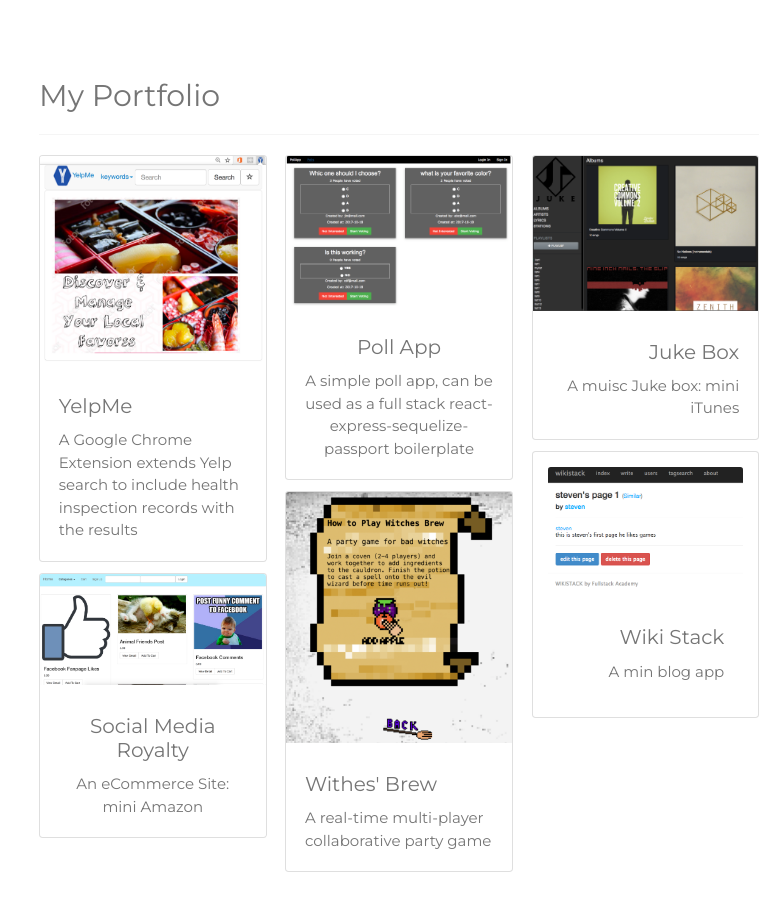
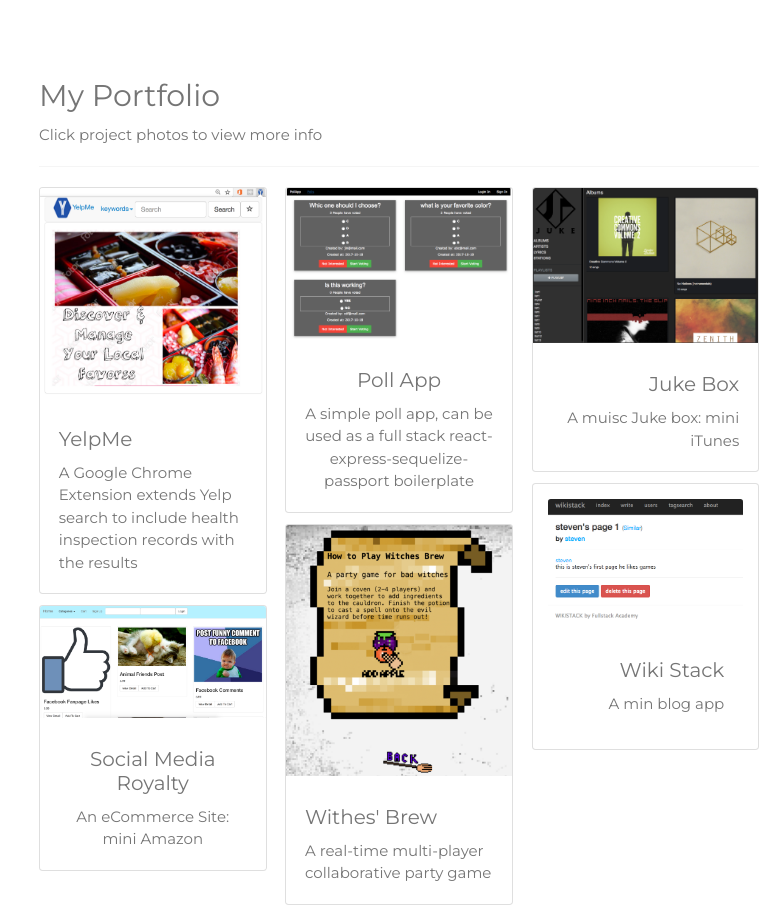
Before and after one commit to jinlin314/mySite, a React (Create React App) app: page / in a window 1280 px wide. Shown: the part 2520-3441 px from the top of the page, without its empty margins (497-1280 px from the left). Built offline with nearby package versions, Linux system fonts and the light colour scheme.

Commit message:
re-arrange projects

```diff
--- a/src/Projects.js
+++ b/src/Projects.js
@@ -6,7 +6,7 @@ const Projects = () => {
   return (
     <div className="w3-padding-32 w3-content" id="portfolio">
       <h2 className="w3-text-grey">My Portfolio</h2>
-      <p className="hint w3-hide-large">Click project photos to view more info</p>
+      <p className="hint w3-hide-xlarge">Click project photos to view more info</p>
       <hr className="w3-opacity" />
 
       <div className="card-columns">
```
